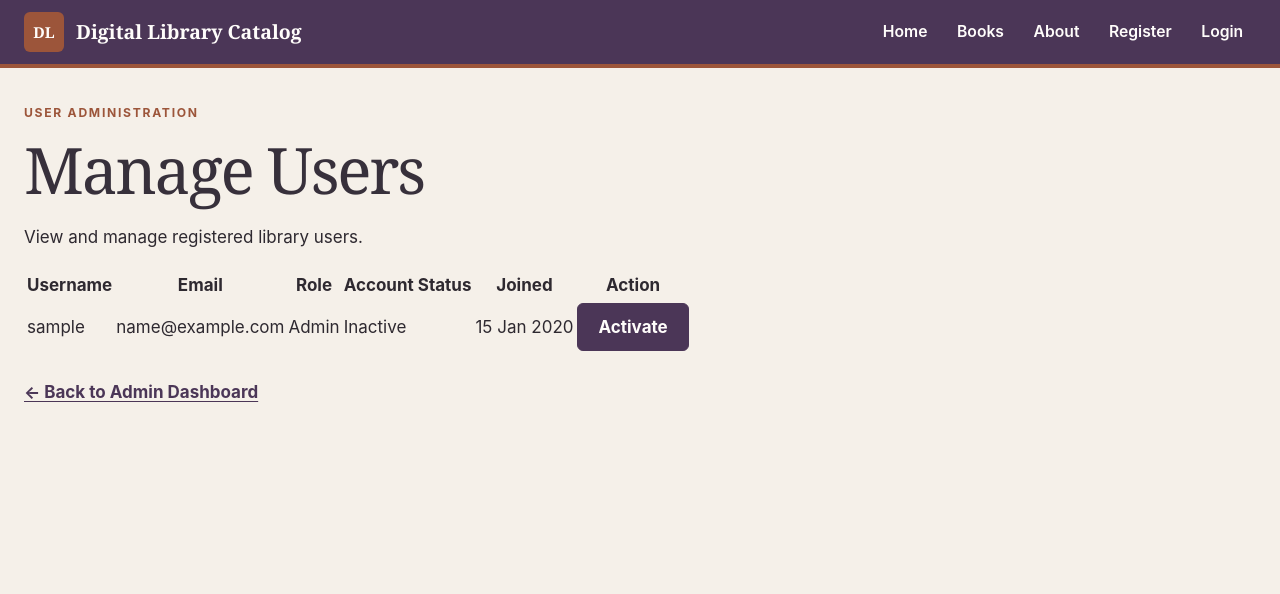
After one commit to MokshithRao/digital-library-catalog, a FastAPI app: template templates/admin/users.html in a window 1280 px wide. The commit adds this page. Shown: the top 594 px of the page. Run offline with FastAPI, Linux system fonts and the light colour scheme; the template is opened without the code that fills it: most values are stand-ins (such as "Sample title", 1, 10 or a date in 2020).

Commit message:
feat: implement user management functionality for admin dashboard

```diff
--- a/templates/admin/dashboard.html
+++ b/templates/admin/dashboard.html
@@ -41,7 +41,8 @@
     <ul class="admin-grid">
         <li class="admin-card">
             <h3>Manage Books</h3>
-            <p>Book administration</p>
+            <p>View, edit and delete books in the catalog.</p>
+            <a href="/books" class="button">Manage Books</a>
         </li>
 
         <li class="admin-card">
@@ -53,6 +54,7 @@
         <li class="admin-card">
             <h3>Manage Users</h3>
             <p>User administration</p>
+            <a href="/admin/users" class="button">Manage Users</a>
         </li>
     </ul>
 </section>
--- /dev/null
+++ b/templates/admin/users.html
@@ -0,0 +1,72 @@
+{% extends "base.html" %}
+
+{% block title %}Manage Users | Digital Library Catalog{% endblock %}
+
+{% block content %}
+<section aria-labelledby="users-title">
+
+    <p class="eyebrow">User administration</p>
+    <h1 id="users-title">Manage Users</h1>
+
+    <p>View and manage registered library users.</p>
+
+    {% if users %}
+        <div class="table-container">
+            <table>
+                <thead>
+                    <tr>
+                        <th>Username</th>
+                        <th>Email</th>
+                        <th>Role</th>
+                        <th>Account Status</th>
+                        <th>Joined</th>
+                        <th>Action</th>
+                    </tr>
+                </thead>
+
+                <tbody>
+                    {% for user in users %}
+                        <tr>
+                            <td>{{ user.username }}</td>
+                            <td>{{ user.email }}</td>
+                            <td>{{ user.role|title }}</td>
+                            <td>
+                                {% if user.is_active %}
+                                    Active
+                                {% else %}
+                                    Inactive
+                                {% endif %}
+                            </td>
+                            <td>{{ user.created_at.strftime("%d %b %Y") }}</td>
+
+                            <td>
+                                {% if user.id != current_user.id %}
+                                    <form
+                                        action="/admin/users/{{ user.id }}/toggle-status"
+                                        method="POST"
+                                    >
+                                        <button type="submit">
+                                            {% if user.is_active %}
+                                                Deactivate
+                                            {% else %}
+                                                Activate
+                                            {% endif %}
+                                        </button>
+                                    </form>
+                                {% else %}
+                                    Current Admin
+                                {% endif %}
+                            </td>
+                        </tr>
+                    {% endfor %}
+                </tbody>
+            </table>
+        </div>
+    {% else %}
+        <p>No registered users found.</p>
+    {% endif %}
+
+    <a href="/admin/" class="back-link">← Back to Admin Dashboard</a>
+
+</section>
+{% endblock %}
```
Also changed, not shown: routers/admin.py (+67 -2 lines).
